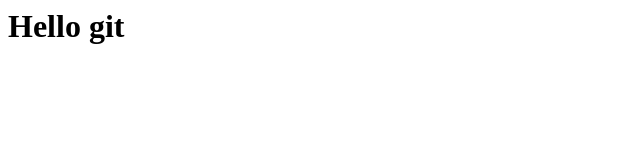
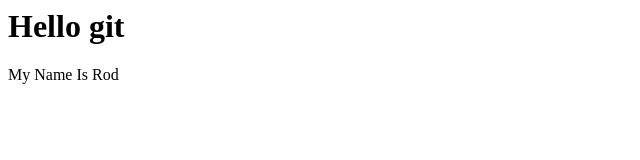
Before and after one commit to rod91/hello_git, a plain HTML site: page index.html in a window 1280 px wide. Shown: the whole page, without its empty margins (0-640 px from the left). Drawn offline with Linux system fonts and the light colour scheme.

Commit message:
add name

```diff
--- a/index.html
+++ b/index.html
@@ -1 +1,2 @@
 <h1>Hello git</h1>
+<p>My Name Is Rod</p>
```
